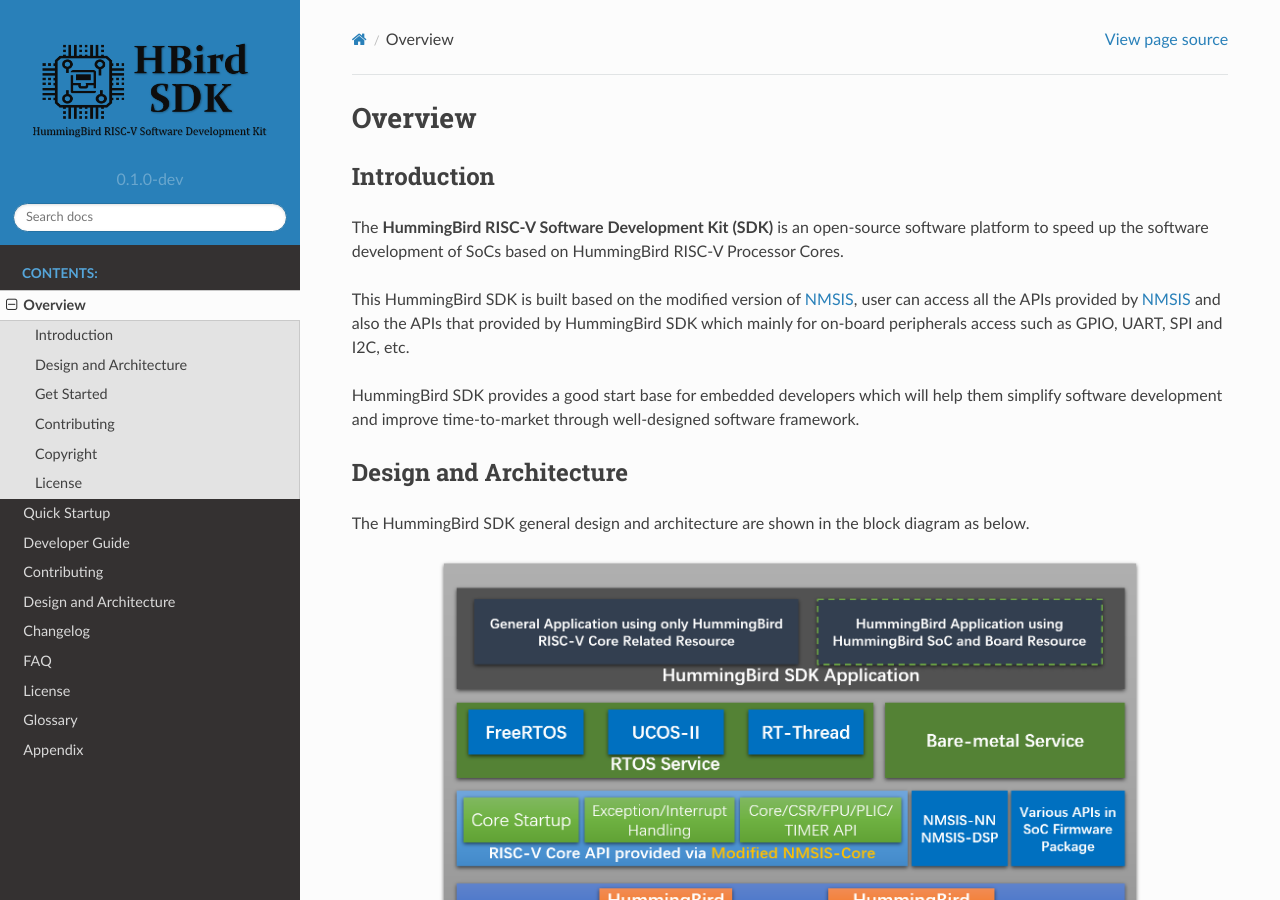
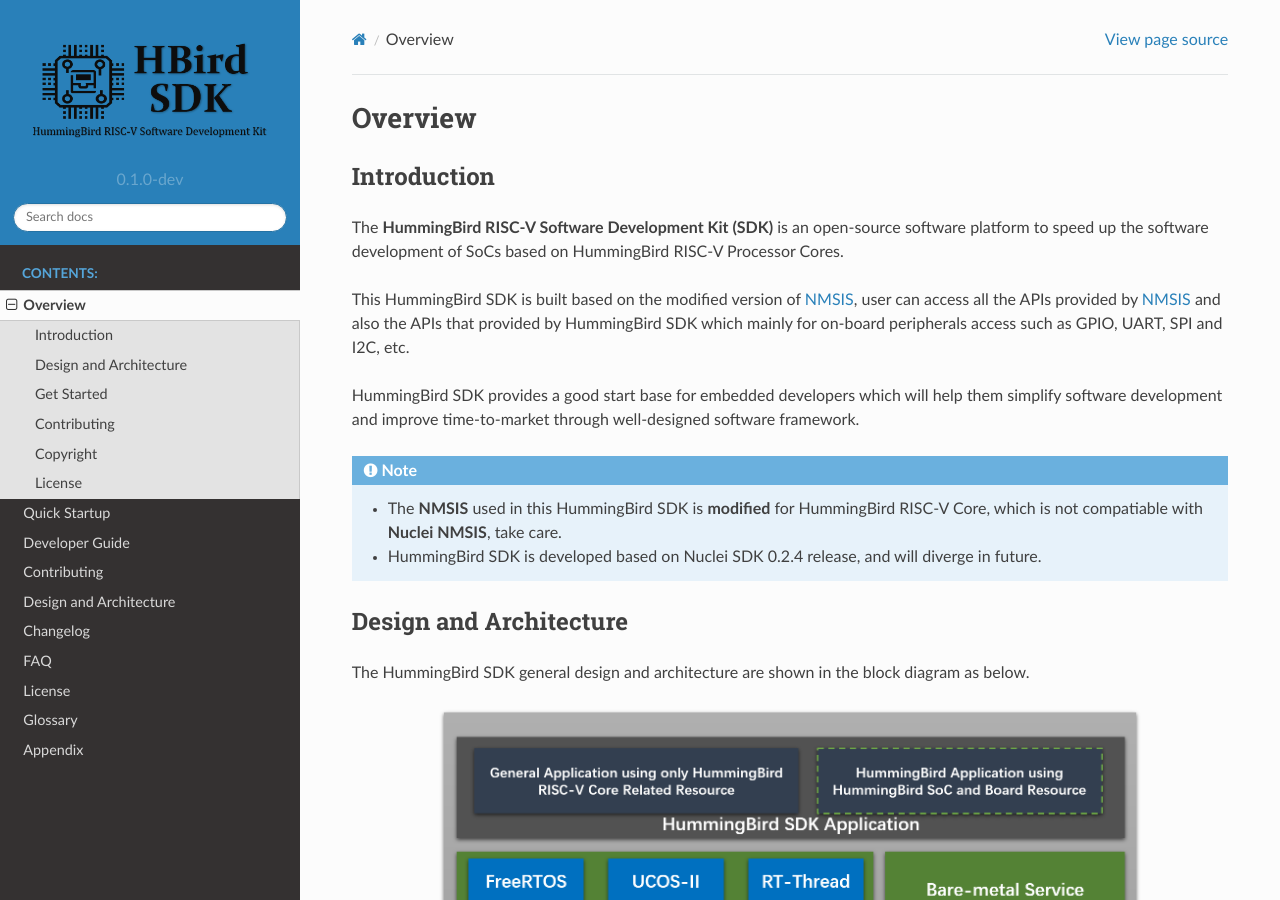
Before and after one commit to riscv-mcu/hbird-sdk, a Sphinx documentation site: the page built from doc/source/overview.rst, in a window 1280 px wide and 900 px high. Built offline with Sphinx 7.4.7 and the Read the Docs theme 2.0.0, drawn with Linux system fonts in a browser that asks for light colours.

Commit message:
doc: update overview of HummingBird SDK
Signed-off-by: Huaqi Fang <578567190@qq.com>

```diff
--- a/doc/source/overview.rst
+++ b/doc/source/overview.rst
@@ -18,6 +18,11 @@
 HummingBird SDK provides a good start base for embedded developers which will help them simplify
 software development and improve time-to-market through well-designed software framework.
 
+.. note::
+
+   * The **NMSIS** used in this HummingBird SDK is **modified** for HummingBird RISC-V Core,
+     which is not compatiable with **Nuclei NMSIS**, take care.
+   * HummingBird SDK is developed based on Nuclei SDK 0.2.4 release, and will diverge in future.
 
 .. _overview_design_arch:
 
```
Also changed, not shown: README.md (+1 -1 lines).
